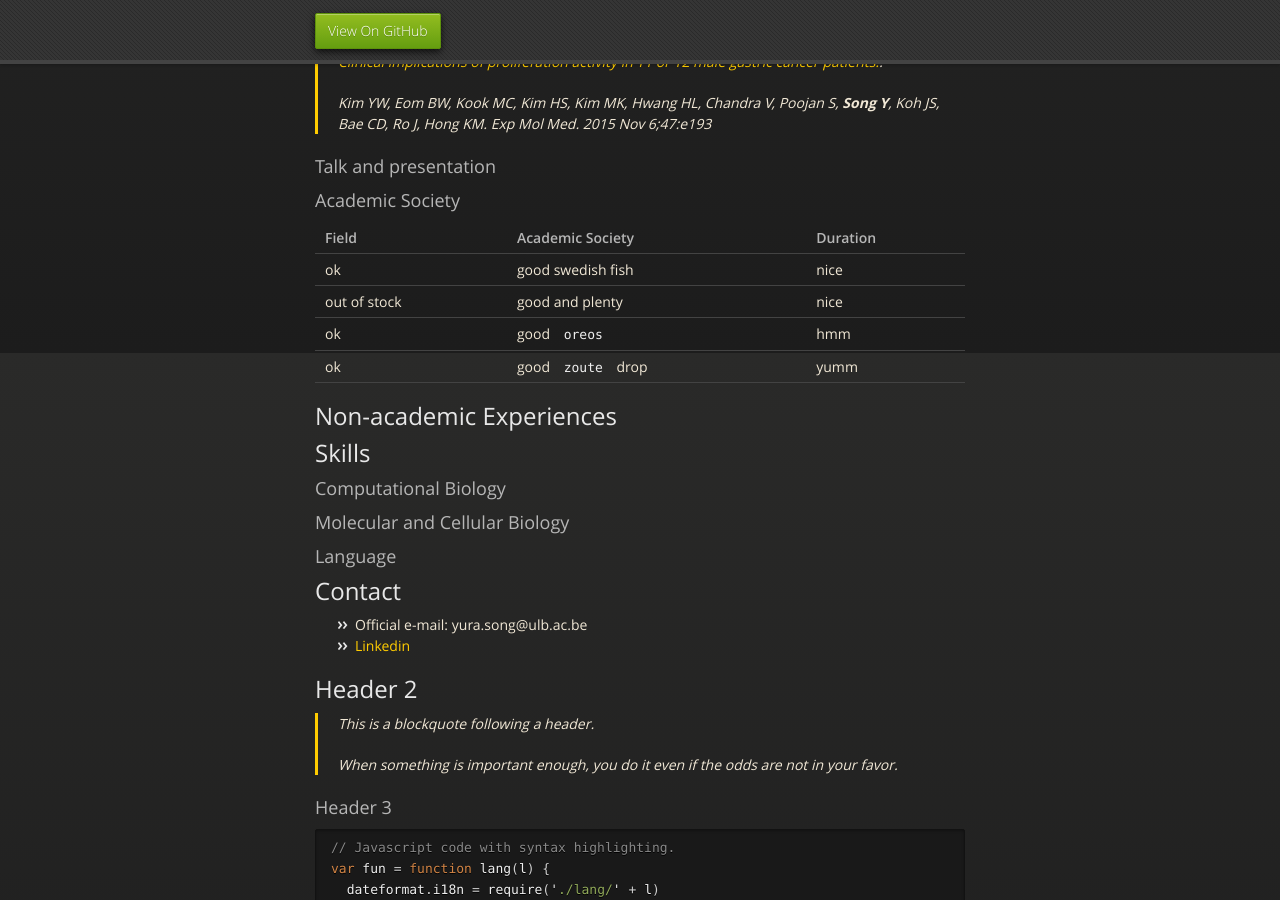
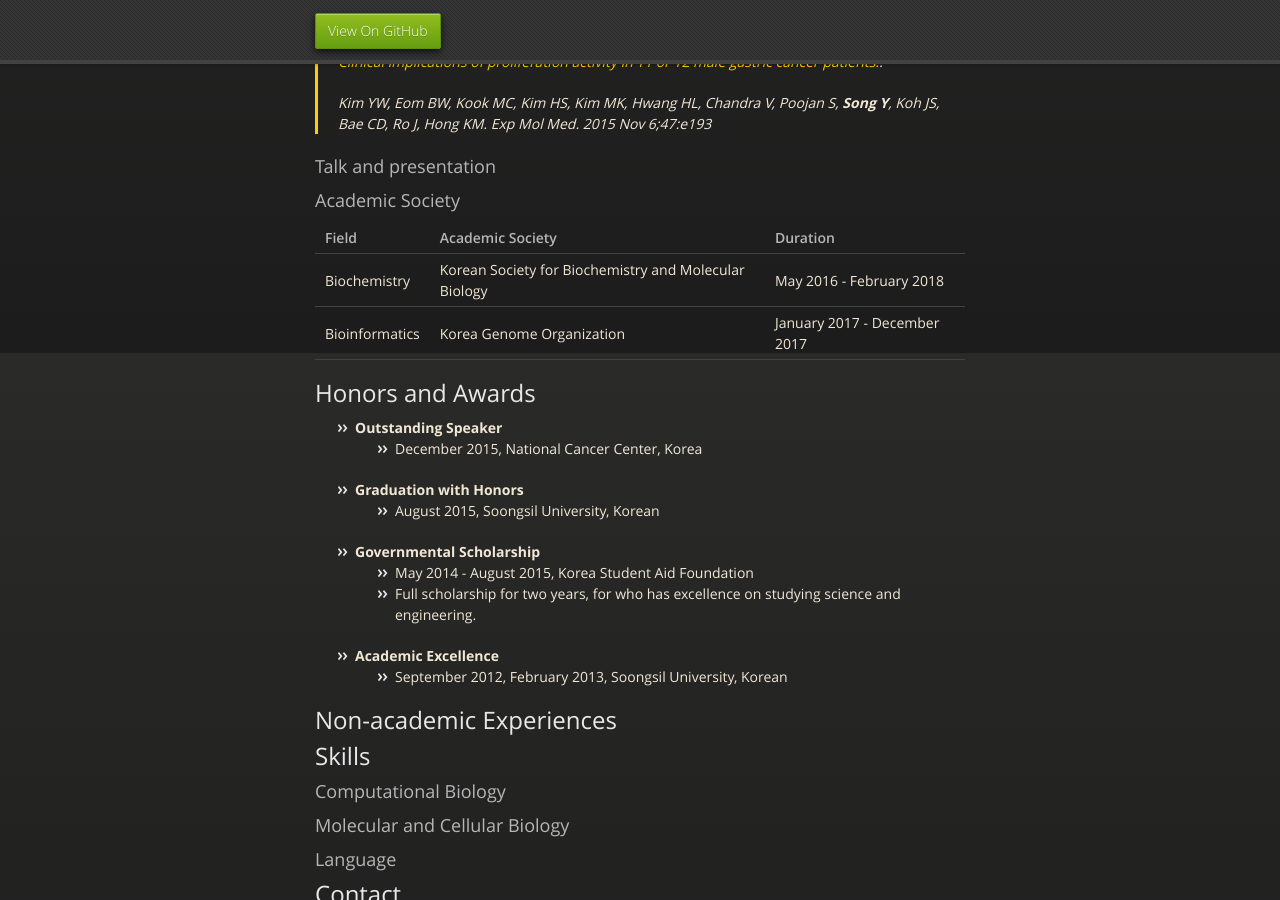
Before and after one commit to yurasong/yurasong.github.io, a Jekyll site: the page built from index.md, in a window 1280 px wide and 900 px high, scrolled down 1447 px. Built offline with Jekyll 4.4.1, drawn with Linux system fonts in a browser that asks for light colours.

Commit message:
Honors and Awards

```diff
--- a/index.md
+++ b/index.md
@@ -66,10 +66,23 @@ There should be whitespace between paragraphs. We recommend including a README,
 
 | Field        | Academic Society          | Duration |
 |:-------------|:------------------|:------|
-| ok           | good swedish fish | nice  |
-| out of stock | good and plenty   | nice  |
-| ok           | good `oreos`      | hmm   |
-| ok           | good `zoute` drop | yumm  |
+| Biochemistry   | Korean Society for Biochemistry and Molecular Biology | May 2016 - February 2018  |
+| Bioinformatics | Korea Genome Organization   | January 2017 - December 2017  |
+
+## Honors and Awards
+
+- **Outstanding Speaker**
+  - December 2015, National Cancer Center, Korea
+
+- **Graduation with Honors**
+  - August 2015, Soongsil University, Korean
+
+- **Governmental Scholarship**
+  - May 2014 - August 2015, Korea Student Aid Foundation
+  - Full scholarship for two years, for who has excellence on studying science and engineering.
+
+- **Academic Excellence**
+  - September 2012, February 2013, Soongsil University, Korean
 
 ## Non-academic Experiences
 
```
